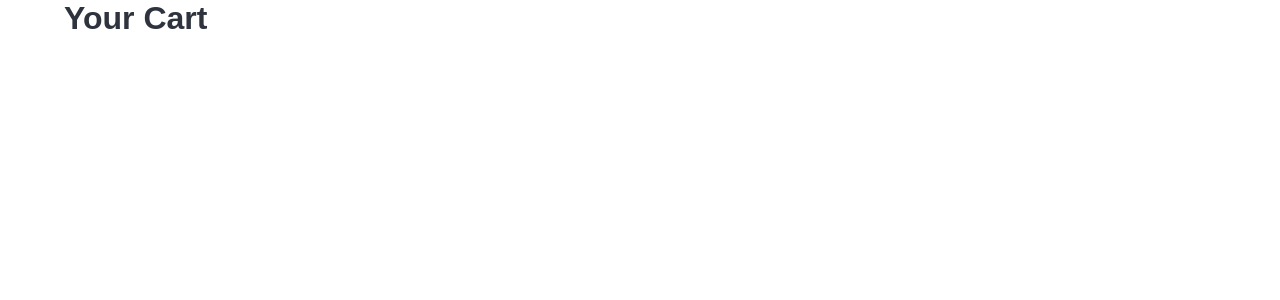
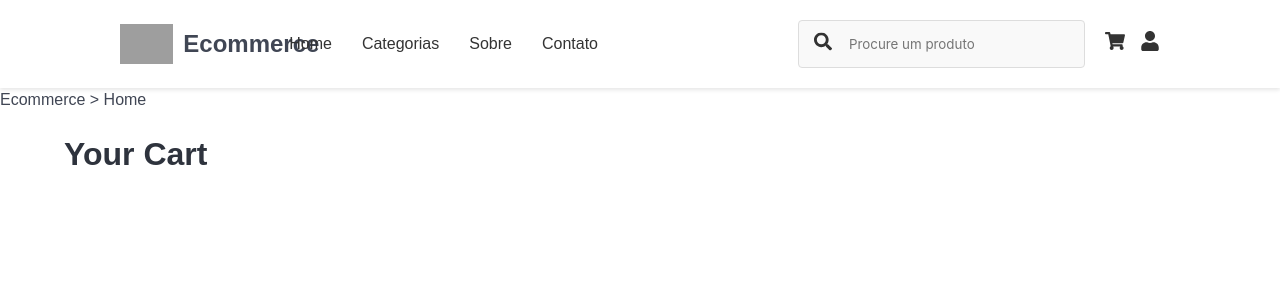
Before and after one commit to elipesodair/ECOMMERCE-ELIPES, a React (Create React App) app: page /cart in a window 1280 px wide. Shown: the top 300 px of the page. Built offline with nearby package versions, Linux system fonts and the light colour scheme; grey boxes are pictures that could not be loaded.

Commit message:
two-version

```diff
--- a/package.json
+++ b/package.json
@@ -12,6 +12,7 @@
     "bulma": "^1.0.2",
     "react": "^18.3.1",
     "react-dom": "^18.3.1",
+    "react-icons": "^5.3.0",
     "react-router-dom": "^6.26.1",
     "react-scripts": "5.0.1",
     "typescript": "^4.9.5",
--- a/src/App.tsx
+++ b/src/App.tsx
@@ -1,16 +1,22 @@
 import React from 'react';
 import { Route, Routes } from 'react-router-dom';
-import HomePage from './pages/HomePages';
-import CartPage from './pages/Cartpages';
+import HomePage from './pages/HomePages'; // Verifique se esses arquivos existem
+import CartPage from './pages/CartPages';
+import Header from './components/Header';
+import Breadcrumb from './components/Breadcrumb';
 
 function App() {
   return (
-    <div>
-      <Routes>
-        <Route path="/" element={<HomePage />} />
-        <Route path="/cart" element={<CartPage />} />
-      </Routes>
-    </div>
+    <>
+      <Header />
+      <Breadcrumb />
+      <div className="content">
+        <Routes>
+          <Route path="/" element={<HomePage />} />
+          <Route path="/cart" element={<CartPage />} />
+        </Routes>
+      </div>
+    </>
   );
 }
 
--- /dev/null
+++ b/src/components/Breadcrumb.tsx
@@ -0,0 +1,11 @@
+import React from 'react';
+
+const Breadcrumb: React.FC = () => {
+  return (
+    <div className="breadcrumb">
+      <p>Ecommerce &gt; Home</p> {/* Use &gt; para evitar problemas de sintaxe */}
+    </div>
+  );
+};
+
+export default Breadcrumb;
--- /dev/null
+++ b/src/components/Header.tsx
@@ -0,0 +1,39 @@
+// src/components/Header.tsx
+import React from 'react';
+import { FaSearch, FaShoppingCart, FaUser } from 'react-icons/fa';
+import '../styles/Header.css'; // Adicione estilos conforme abaixo
+
+const Header: React.FC = () => {
+  return (
+    <header className="header">
+      <div className="logo">
+        <img src="https://urotruzzi.com.br/images/hospitais/albert_einstein.png" alt="Ecommerce Logo" />
+        <span>Ecommerce</span>
+      </div>
+      <nav className="nav-menu">
+        <a href="/">Home</a>
+        <a href="/categories">Categorias</a>
+        <a href="/about">Sobre</a>
+        <a href="/contact">Contato</a>
+      </nav>
+      <div className="search-cart">
+        <div className="search-bar">
+          <input type="text" placeholder="Procure um produto" />
+          <button className="search-button">
+            <FaSearch />
+          </button>
+        </div>
+        <div className="cart-login">
+          <a href="/cart" className="cart-icon">
+            <FaShoppingCart />
+          </a>
+          <a href="/login" className="login-icon">
+            <FaUser />
+          </a>
+        </div>
+      </div>
+    </header>
+  );
+};
+
+export default Header;
--- a/src/components/ProductCard.tsx
+++ b/src/components/ProductCard.tsx
@@ -1,10 +1,14 @@
 import React from 'react';
-import { FaShoppingCart } from 'react-icons/fa'; // Certifique-se de que o módulo esteja instalado
-import '../styles/ProductCard.css'; // Verifique se o caminho está correto
-import { Product } from '../types/Product'; // Importar a interface correta
+import { FaShoppingCart } from 'react-icons/fa';
+import '../styles/ProductCard.css';
 
 interface ProductCardProps {
-  product: Product; // Use a interface Product aqui
+  product: {
+    image: string;
+    title: string;
+    price: number;
+    inStock: boolean;
+  };
 }
 
 const ProductCard: React.FC<ProductCardProps> = ({ product }) => {
@@ -21,10 +25,8 @@ const ProductCard: React.FC<ProductCardProps> = ({ product }) => {
       </div>
       <div className="product-title">{product.title}</div>
       <div className="product-details">
-        <div className={`in-stock ${product.inStock ? 'in-stock-available' : 'in-stock-unavailable'}`}>
-          {product.inStock ? 'IN STOCK' : 'OUT OF STOCK'}
-        </div>
-        <div className="price">R${product.price.toFixed(2).replace('.', ',')}</div>
+        <div className="in-stock">{product.inStock ? 'In Stock' : 'Out of Stock'}</div>
+        <div className="price">R$ {product.price.toFixed(2)}</div>
       </div>
     </div>
   );
--- /dev/null
+++ b/src/styles/Breadcrumb.css
@@ -0,0 +1,7 @@
+/* src/components/Breadcrumb.css */
+.breadcrumb {
+  background-color: #f4f4f4;
+  padding: 10px 20px;
+  border-bottom: 1px solid #ddd;
+  font-size: 14px;
+}
--- /dev/null
+++ b/src/styles/Header.css
@@ -0,0 +1,131 @@
+.header {
+  display: flex;
+  align-items: center;
+  justify-content: space-between; /* Ajusta o conteúdo entre logo, menu e ícones */
+  padding: 20px 120px; /* Aumenta o padding lateral */
+  background-color: #fff;
+  box-shadow: 0 2px 4px rgba(0, 0, 0, 0.1);
+  position: relative;
+}
+
+/* Logo */
+.logo {
+  display: flex;
+  align-items: center;
+}
+
+.logo img {
+  height: 40px;
+  margin-right: 10px;
+}
+
+.logo span {
+  font-size: 24px;
+  font-weight: bold;
+}
+
+/* Menu de navegação */
+.nav-menu {
+  display: flex;
+  gap: 30px;
+  padding-right: 200px; /* Ajusta o espaço entre os itens */
+}
+
+.nav-menu a {
+  text-decoration: none;
+  color: #333;
+  font-size: 16px;
+}
+
+/* Barra de busca e ícones */
+.search-cart {
+  display: flex;
+  align-items: center;
+  gap: 20px; /* Ajusta o espaço entre os itens */
+}
+
+/* Barra de busca */
+.search-bar {
+  display: flex;
+  align-items: center;
+  position: relative;
+  border: 1px solid #ddd;
+  border-radius: 4px;
+  background-color: #f9f9f9;
+}
+
+.search-bar input {
+  padding: 15px 20px 15px 50px; /* Espaço para o ícone dentro do input */
+  border: none;
+  outline: none;
+  flex: 1;
+  background: transparent; /* Remove o fundo para mostrar o ícone */
+}
+
+.search-button {
+  position: absolute;
+  left: 15px; /* Ajusta a posição do ícone dentro do input */
+  top: 50%;
+  transform: translateY(-50%);
+  background-color: transparent;
+  border: none;
+  cursor: pointer;
+  color: #333;
+  font-size: 18px;
+  z-index: 1; /* Garante que o ícone esteja acima do texto do input */
+}
+
+/* Ícones do carrinho e login */
+.cart-login {
+  display: flex;
+  align-items: center;
+  gap: 15px;
+}
+
+.cart-icon,
+.login-icon {
+  font-size: 20px;
+  color: #333;
+  text-decoration: none;
+}
+
+.cart-icon:hover,
+.login-icon:hover {
+  color: #007bff;
+}
+
+/* Menu de navegação responsivo */
+@media (max-width: 768px) {
+  .header {
+    flex-direction: column; /* Alinha o conteúdo em coluna */
+    align-items: flex-start; /* Alinha os itens à esquerda */
+    padding: 10px 20px; /* Ajusta o padding lateral em telas menores */
+  }
+
+  .logo {
+    margin-bottom: 10px; /* Adiciona margem inferior para separar do menu */
+  }
+
+  .nav-menu {
+    flex-direction: column; /* Alinha o menu em coluna para telas menores */
+    gap: 10px; /* Ajusta o espaço entre os itens do menu */
+    margin-bottom: 10px; /* Adiciona margem inferior para separar da barra de busca */
+  }
+
+  .nav-menu a {
+    font-size: 14px; /* Ajusta o tamanho da fonte para telas menores */
+  }
+
+  .search-bar {
+    width: 100%; /* Faz a barra de busca ocupar toda a largura disponível */
+    margin-top: 10px; /* Adiciona margem superior para separar do menu */
+  }
+
+  .search-button {
+    left: 10px; /* Ajusta a posição do ícone dentro do input */
+  }
+
+  .cart-login {
+    gap: 10px; /* Ajusta o espaço entre os ícones */
+  }
+}
```
Also changed, not shown: src/styles/ProductCard.css (+115 -42 lines), 1 other file (tests, documents, lock files or other folders).
